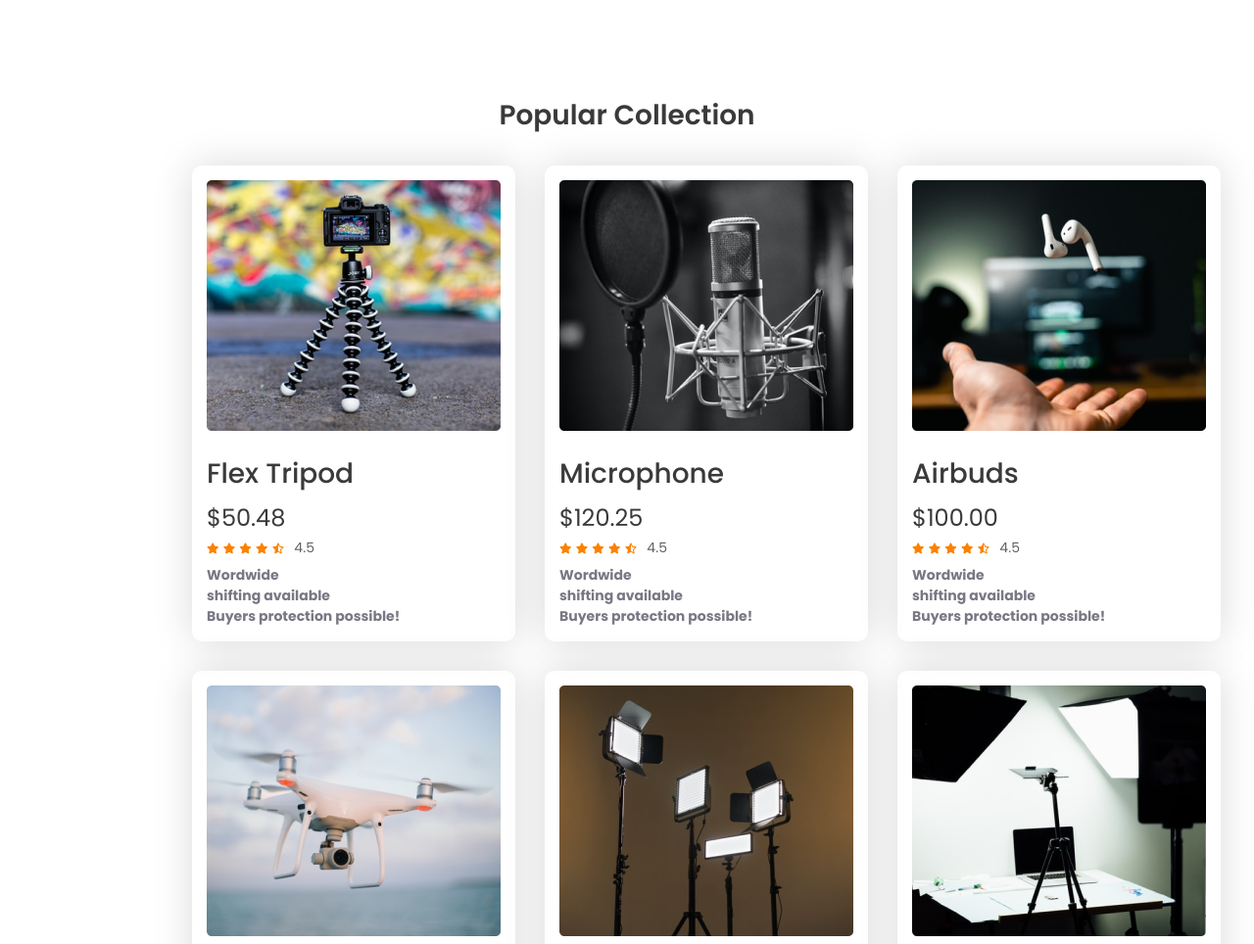
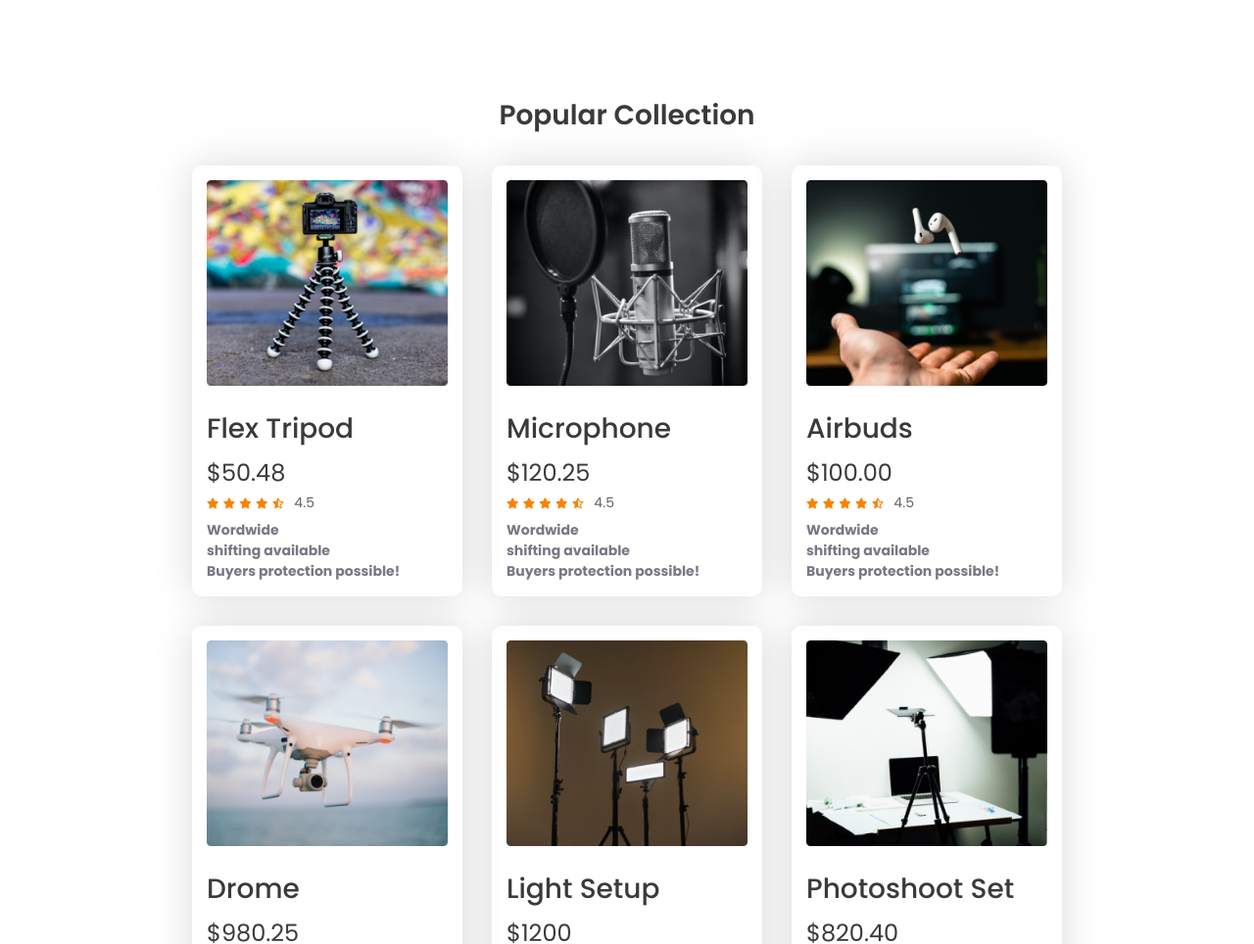
Before and after one commit to 10Sadique/influencer-gear, a plain HTML site: page index.html in a window 1280 px wide. Shown: the part 895-1859 px from the top of the page at 98% size. Drawn offline with Linux system fonts and the light colour scheme.

Commit message:
popular collection section bug fix

```diff
--- a/styles/style.css
+++ b/styles/style.css
@@ -21,7 +21,7 @@ header {
 }
 
 main {
-    margin: 0 196px;
+    margin: 0 165px;
 }
 
 
@@ -169,6 +169,8 @@ nav .nav__logo h2 {
 .popular {
     /* border: 1px solid indianred; */
     margin-bottom: 100px;
+    margin-left: 31px;
+    margin-right: 31px;
 
     display: flex;
     flex-direction: column;
@@ -201,6 +203,7 @@ nav .nav__logo h2 {
 
 .item img {
     margin-bottom: 16px;
+    width: 100%;
 }
 
 .item h3 {
```
Also changed, not shown: index.html (+6 -0 lines).
